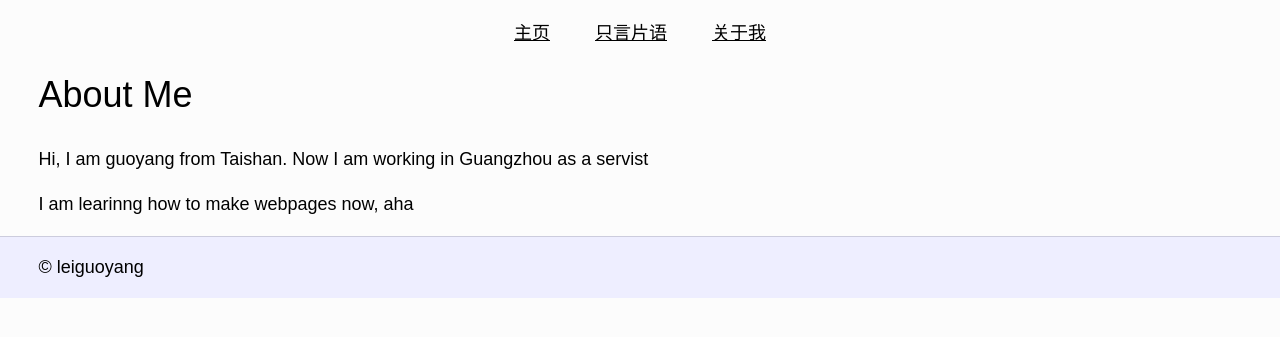
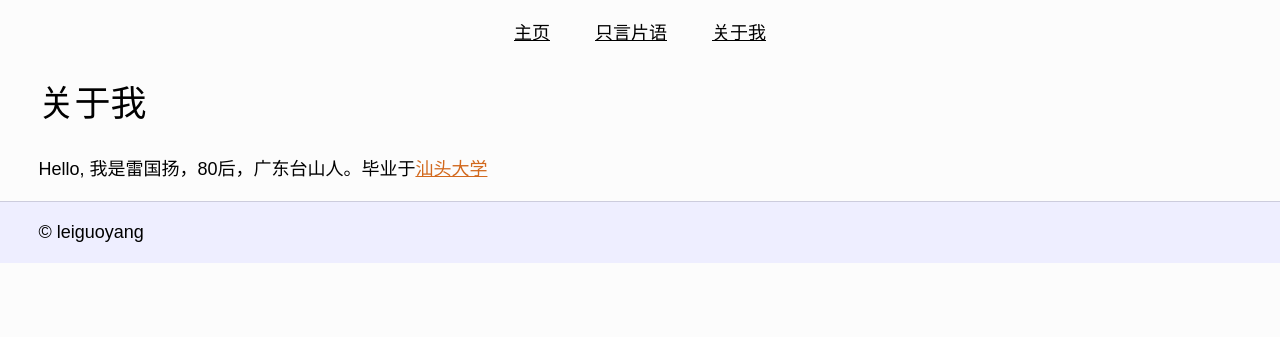
Before and after one commit to leiguoyang/leiguoyang.github.io, a Jekyll site: the page built from about.html, in a window 1280 px wide. Shown: the top 337 px of the page. Built offline with Jekyll 4.4.1, drawn with Linux system fonts in a browser that asks for light colours.

Commit message:
Update about.html

```diff
--- a/about.html
+++ b/about.html
@@ -1,7 +1,6 @@
 ---
 layout: default
-title: about me
+title: 关于我
 ---
-<h1>About me</h1>
-<p>Hi, I am guoyang from Taishan. Now I am working in Guangzhou as a servist</p>
-<p>I am learinng how to make webpages now, aha</p>
+<h1>关于我</h1>
+<p>Hello, 我是雷国扬，80后，广东台山人。毕业于<a href="www.stu.edu.cn">汕头大学</a></p>
```
